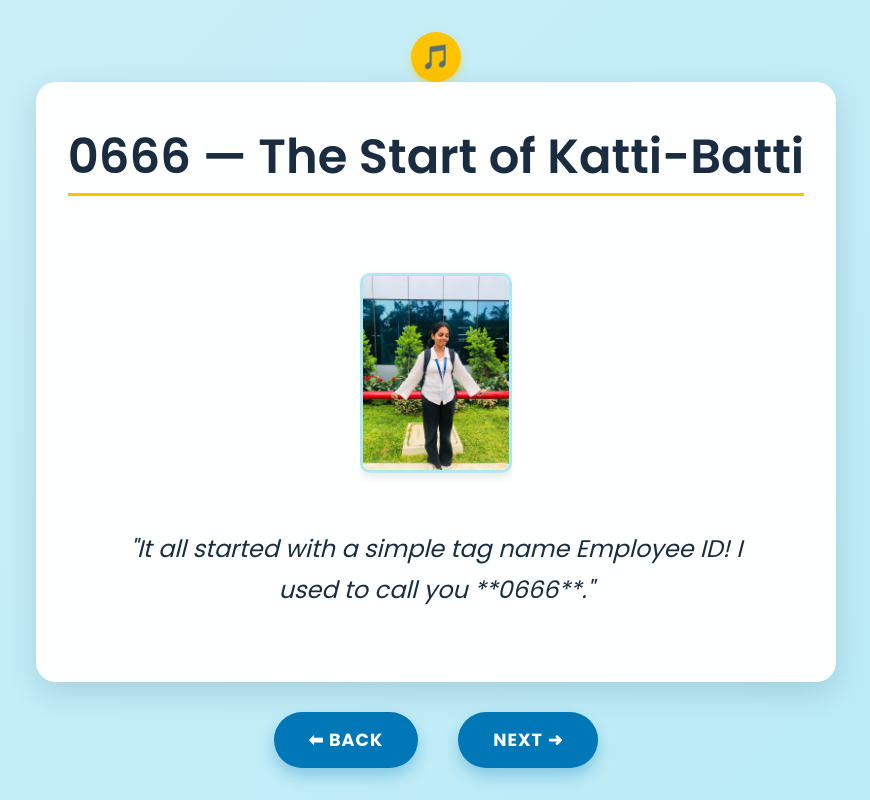
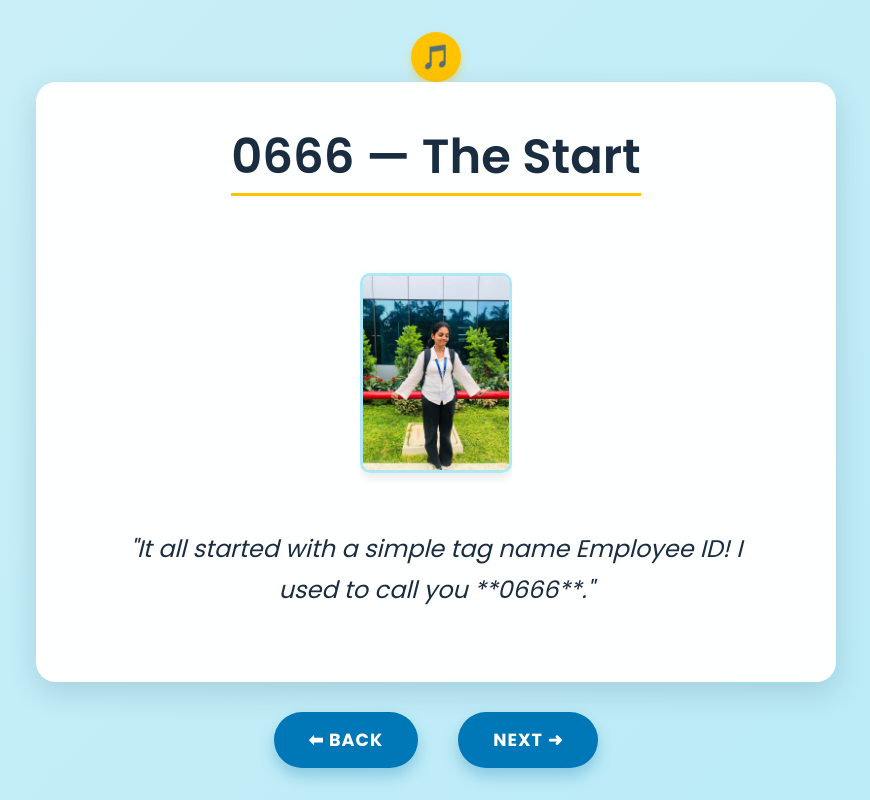
Before and after one commit to ShantanuWadode/Rohini, a plain HTML site: page index.html in a window 1280 px wide. Both pictures are taken after a click on the button "NEXT ➜". Shown: the whole page, without its empty margins (204-1074 px from the left). Drawn offline with nearby package versions, Linux system fonts and the light colour scheme.

Commit message:
Update index.html

```diff
--- a/index.html
+++ b/index.html
@@ -58,7 +58,7 @@
         </section>
 
         <section class="story-section" data-step="1">
-            <h2 class="section-title">0666 — The Start of Katti-Batti</h2>
+            <h2 class="section-title">0666 — The Start </h2>
             <div class="media-container">
                  <img src="Image1.jpg" alt="Kai 0666" class="story-image">
             </div>
```
